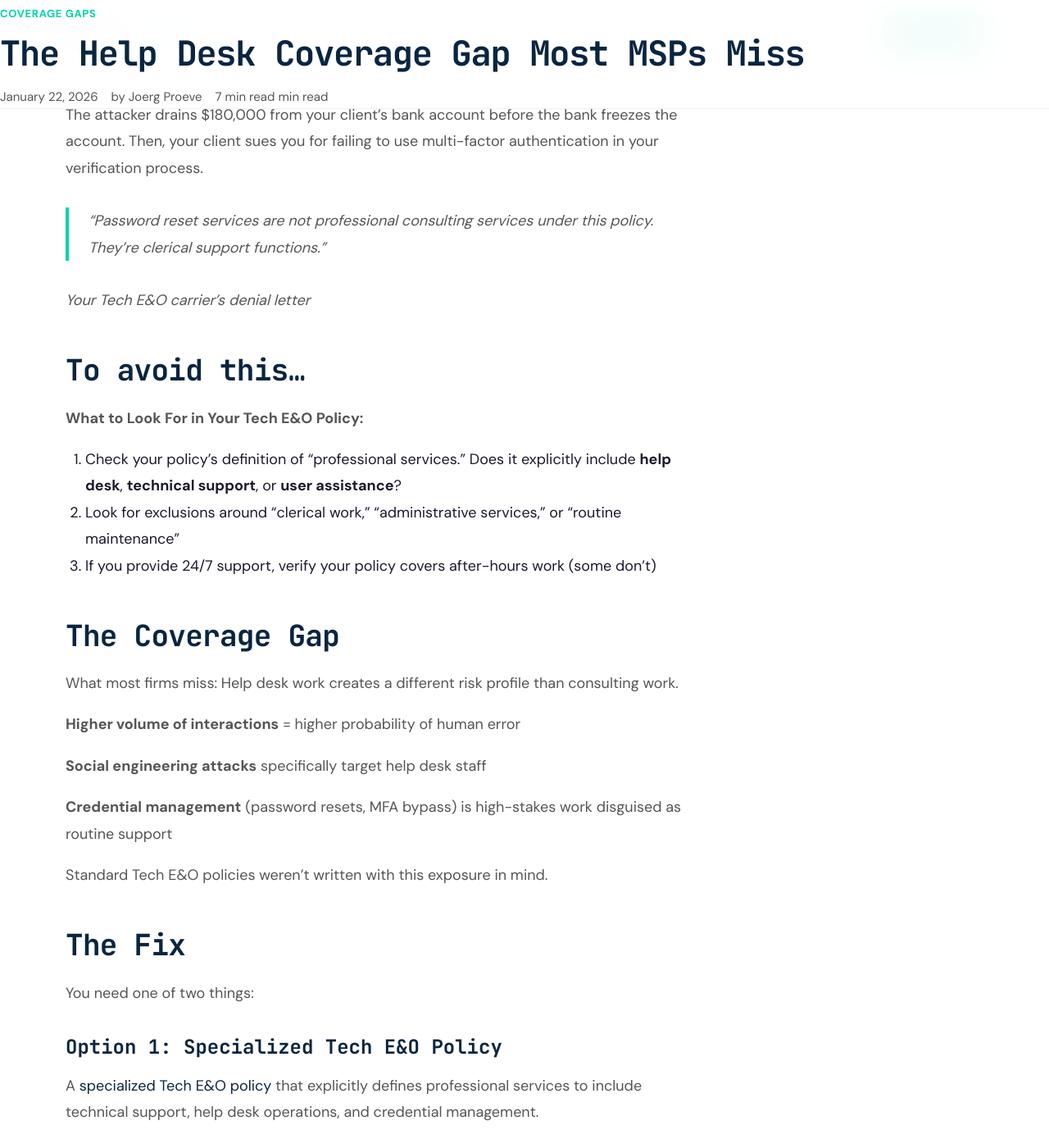
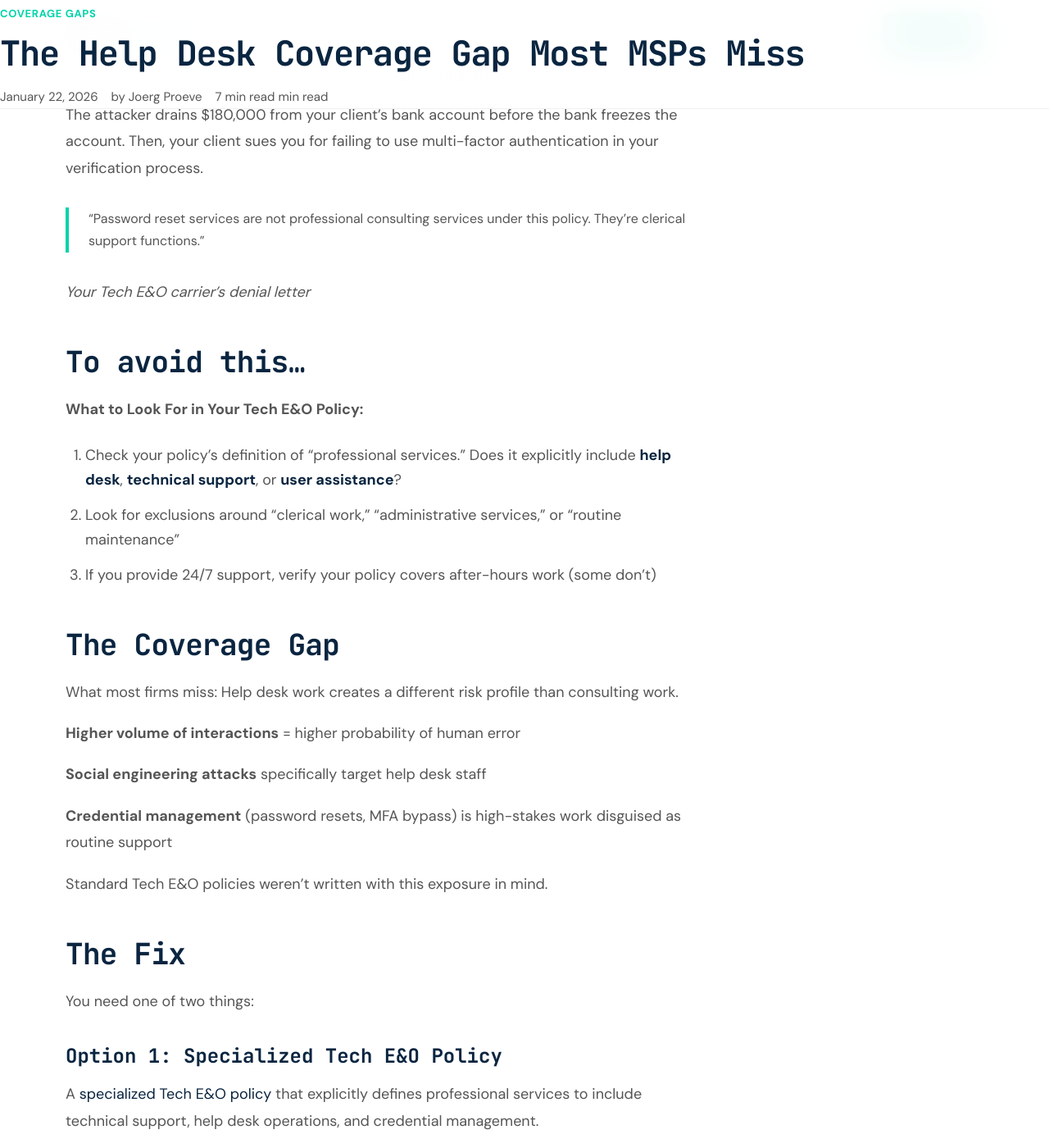
Before and after one commit to joeproe1/breezyins.com, a Jekyll site: the page built from _posts/2026-01-22-the-help-desk-coverage-gap-most-msps-miss.md, in a window 1280 px wide and 1400 px high, scrolled down 864 px. Shown: the whole window at 82% size. Built offline with Jekyll 4.4.1, drawn with Linux system fonts in a browser that asks for light colours.

Commit message:
Fix post body styling: lists, blockquotes, hr, callout boxes
Co-Authored-By: Claude Opus 4.6 <noreply@anthropic.com>

```diff
--- a/_sass/_pages.scss
+++ b/_sass/_pages.scss
@@ -293,8 +293,39 @@
         border-left: 4px solid $accent;
         padding-left: 24px;
         margin: 32px 0;
-        font-style: italic;
+        font-style: normal;
         color: $text-secondary;
+        font-size: 16px;
+        line-height: 1.7;
+
+        strong {
+            color: $primary;
+        }
+
+        ul, ol {
+            margin: 12px 0;
+        }
+    }
+
+    ul, ol {
+        margin: 24px 0;
+        padding-left: 24px;
+    }
+
+    li {
+        margin-bottom: 12px;
+        color: $text-secondary;
+        line-height: 1.7;
+
+        strong {
+            color: $primary;
+        }
+    }
+
+    hr {
+        border: none;
+        border-top: 2px solid $border;
+        margin: 48px 0;
     }
 
     code {
@@ -302,6 +333,43 @@
         padding: 2px 6px;
         border-radius: 4px;
         font-size: 0.9em;
+    }
+
+    .callout {
+        padding: 24px;
+        margin: 32px 0;
+        border-radius: 0 8px 8px 0;
+        font-size: 16px;
+        line-height: 1.7;
+
+        p {
+            margin: 0;
+            font-size: 16px;
+        }
+
+        strong {
+            color: $primary;
+        }
+
+        a {
+            color: $accent;
+            font-weight: 700;
+            text-decoration: none;
+
+            &:hover {
+                text-decoration: underline;
+            }
+        }
+    }
+
+    .callout-green {
+        background: rgba(0, 212, 170, 0.08);
+        border-left: 4px solid $accent;
+    }
+
+    .callout-orange {
+        background: #FFF8F0;
+        border-left: 4px solid #FF6B35;
     }
 }
 
```
